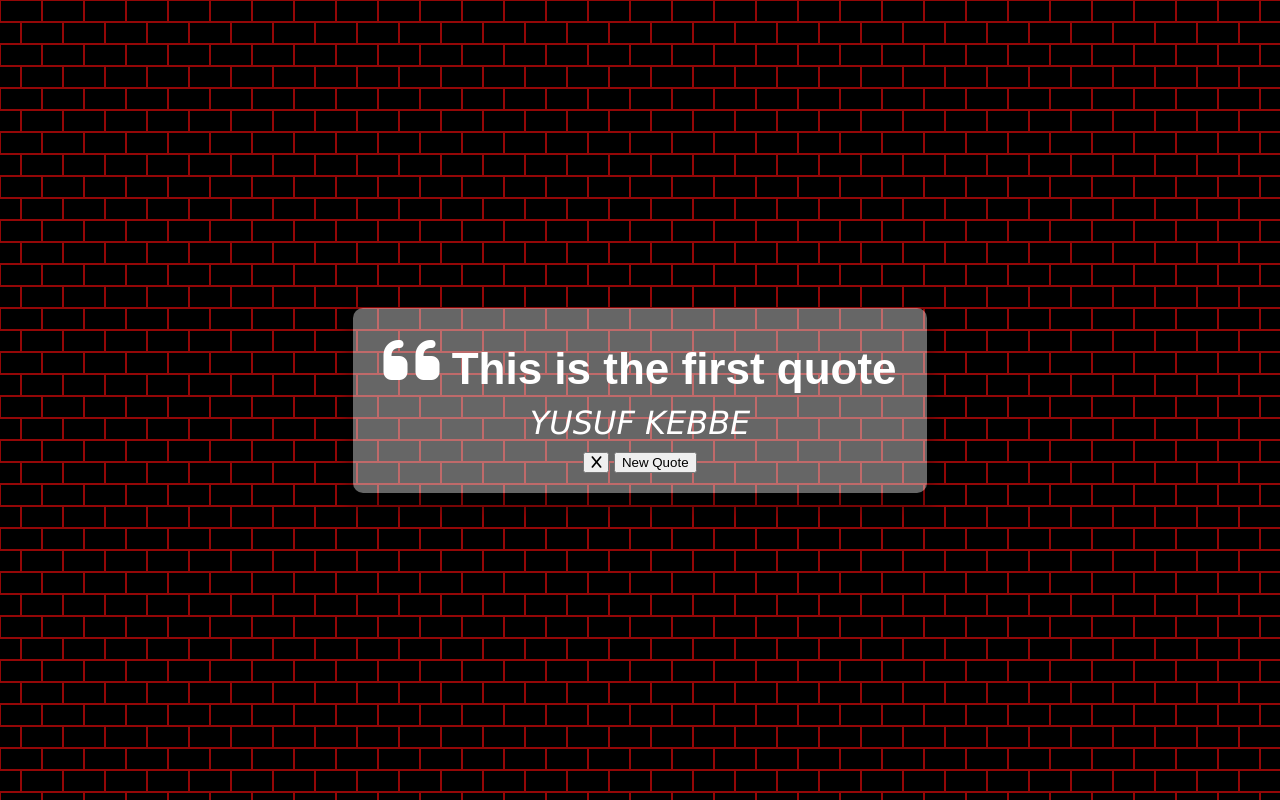
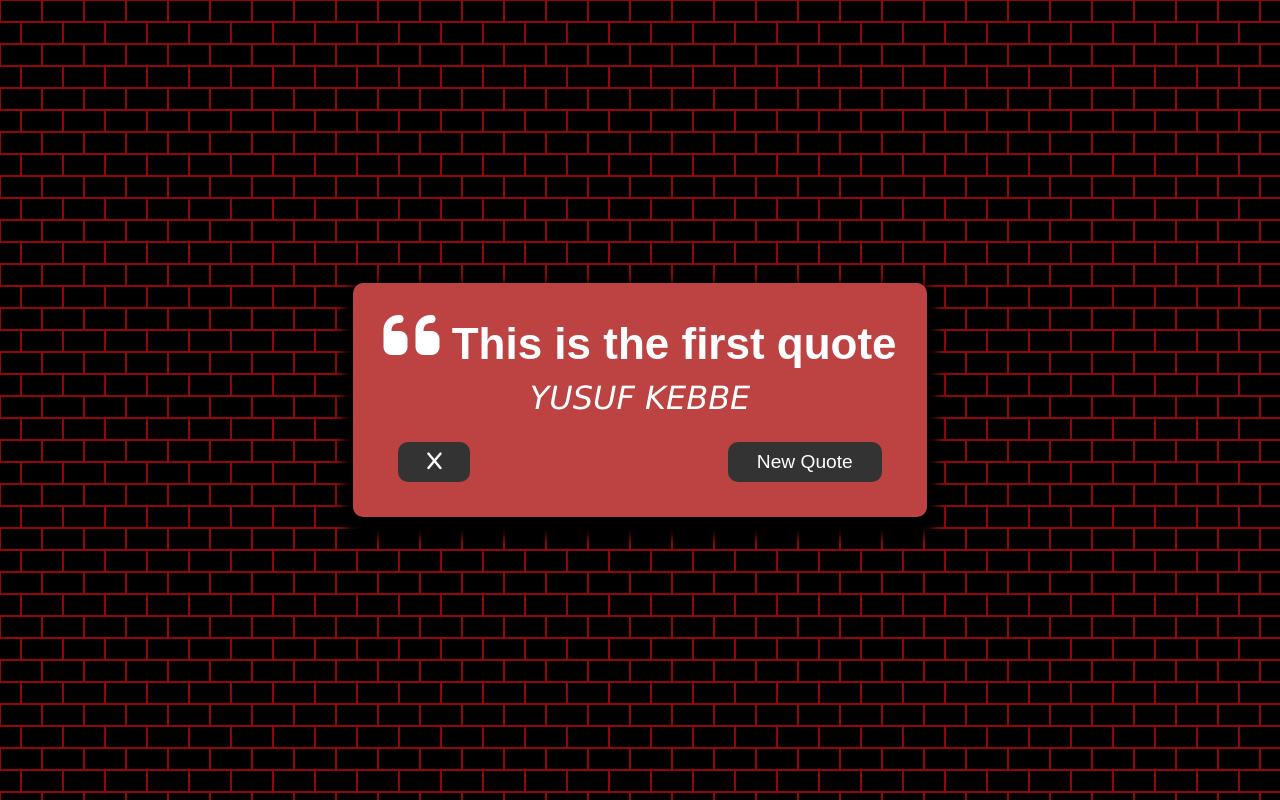
Before and after one commit to yusufskebbe/quote-generator, a plain HTML site: page index.html in a window 1280 px wide. Drawn offline with Linux system fonts and the light colour scheme.

Commit message:
styling initallized

```diff
--- a/style.css
+++ b/style.css
@@ -21,8 +21,8 @@ body{
   max-width: 900px;
   padding: 20px 30px;
   border-radius: 10px;
-  background-color: rgba(255, 255, 255,0.4);
-  box-shadow: 0 10px 10px 10px rgba(0, 0, 0, 0.2); /* horizontal vertical blur radius */
+  background-color: rgba(189, 66, 66,1);
+  box-shadow: 0 10px 10px 10px rgba(0, 0, 0); /* horizontal vertical blur radius */
 }
 
 .quote-text{
@@ -43,6 +43,34 @@ body{
   text-transform: uppercase;
 }
 
+.buttons-container{
+  margin: 15px;
+  display: flex;
+  justify-content: space-between;
+}
+
+button{
+  cursor: pointer;
+  font-size: 1.2rem;
+  height: 2.5rem;
+  border: none;
+  border-radius: 10px;
+  color: #fff;
+  background-color: rgb(51, 51, 51);
+  outline: none;
+  padding: 0.5rem 1.8rem;
+  box-shadow: 0 0.3 rgba(121, 121, 121, 0.65);
+}
+
+button:hover{
+  background-color: rgba(51, 51, 51,0.5);
+
+}
+
+button:active{
+  transform: translate(0,.3rem);
+  box-shadow: 0 0.1rem rgba(255, 255, 255, 0.65) ;
+}
 
 @media (max-width:800px){
     .quote-container{
```
